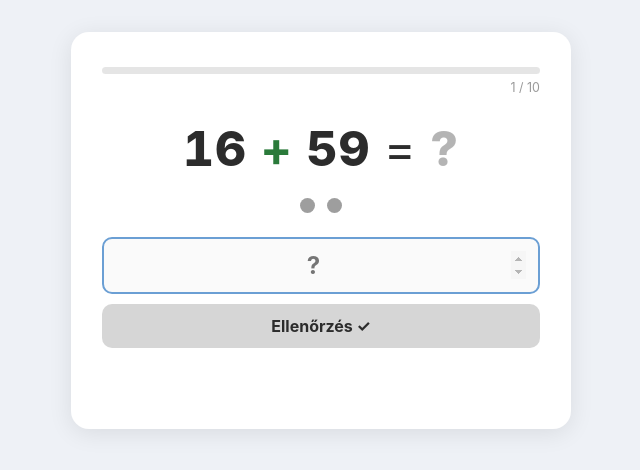
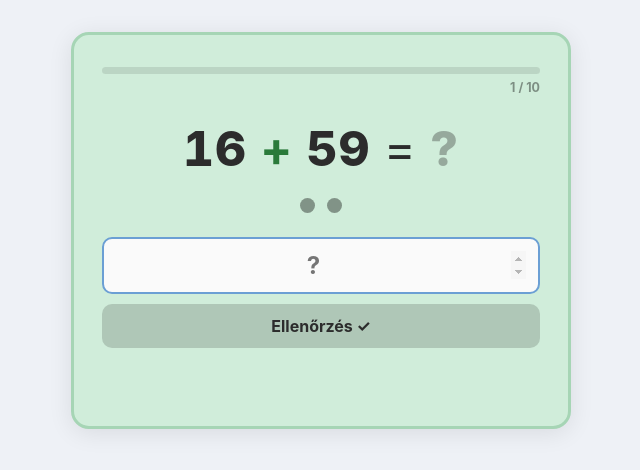
Before and after one commit to szekelyzol/maths-practice, a website: page public/index.html in a window 1280 px wide. Both pictures are taken after a click on the button "Indítás!". Shown: the whole page, without its empty margins (319-959 px from the left). Drawn offline with Linux system fonts and the light colour scheme.

Commit message:
Color math problem cards by operation type
Co-Authored-By: Claude Sonnet 4.6 <noreply@anthropic.com>

```diff
--- a/public/app.js
+++ b/public/app.js
@@ -544,7 +544,10 @@ function showProblem() {
   attempts  = 0;
 
   const isClock = p.type.startsWith('clk-');
-  const cardSuffix = isClock ? ' op-clk' : p.type === 'rel' ? ' op-rel' : '';
+  const cardSuffix = isClock ? ' op-clk'
+    : p.type === 'rel'  ? ' op-rel'
+    : p.type === 'math' ? ` op-${p.dom}`
+    : '';
   el('problem-card').className = `card problem-card${cardSuffix}`;
   el('prog-fill').style.width  = (idx / problems.length * 100) + '%';
   el('prog-label').textContent = `${idx + 1} / ${problems.length}`;
--- a/public/style.css
+++ b/public/style.css
@@ -173,6 +173,7 @@ input[type="text"]:focus { border-color: var(--btn); }
 .problem-card.op-add { background: var(--add-bg); border-color: var(--add-bd); }
 .problem-card.op-sub { background: var(--sub-bg); border-color: var(--sub-bd); }
 .problem-card.op-mul { background: var(--mul-bg); border-color: var(--mul-bd); }
+.problem-card.op-div { background: var(--div-bg); border-color: var(--div-bd); }
 .problem-card.op-mix { background: var(--mix-bg); border-color: var(--mix-bd); }
 .problem-card.op-clk { background: var(--clk-bg); border-color: var(--clk-bd); }
 .problem-card.op-rel { background: var(--rel-bg); border-color: var(--rel-bd); }
```
